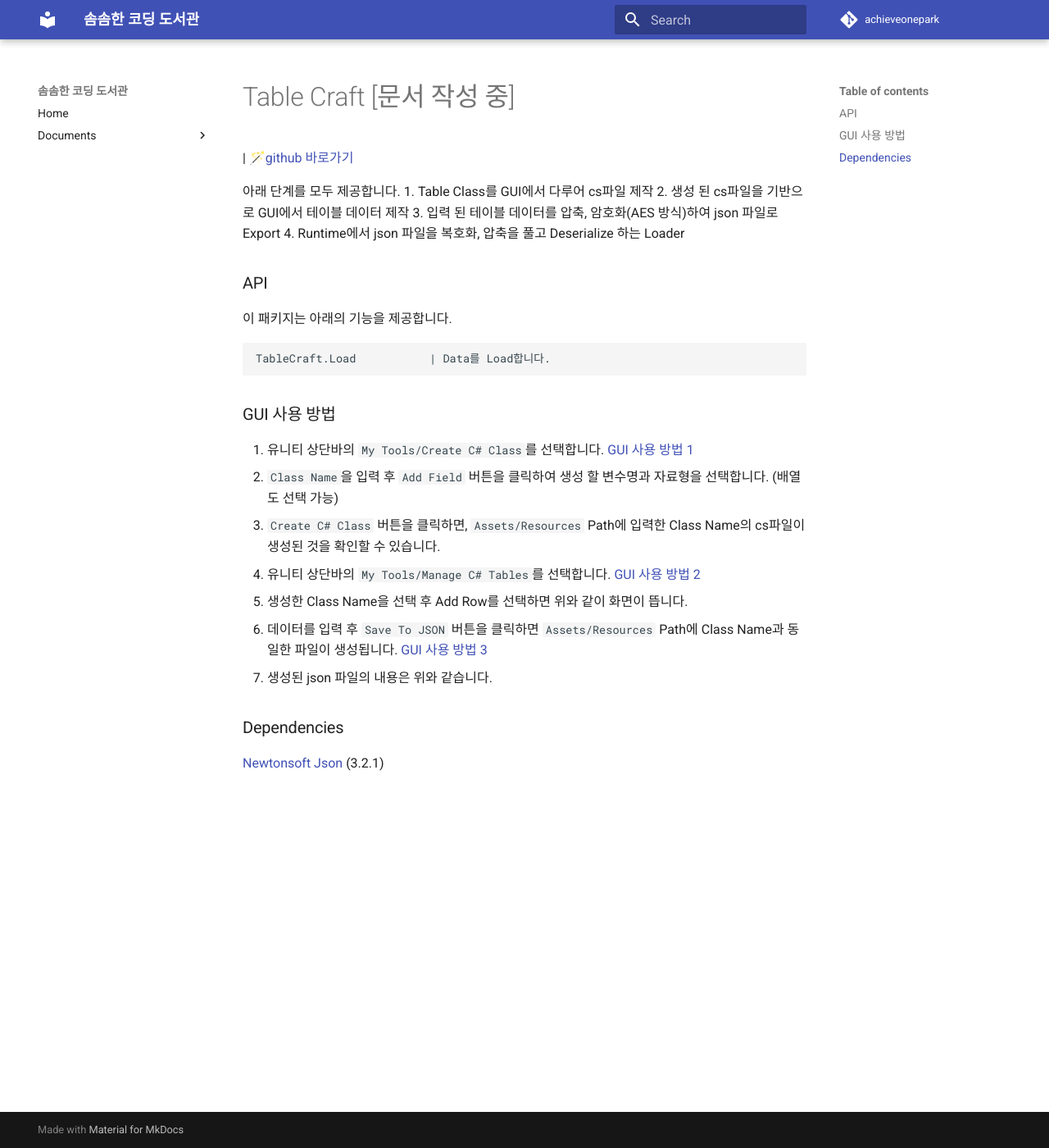
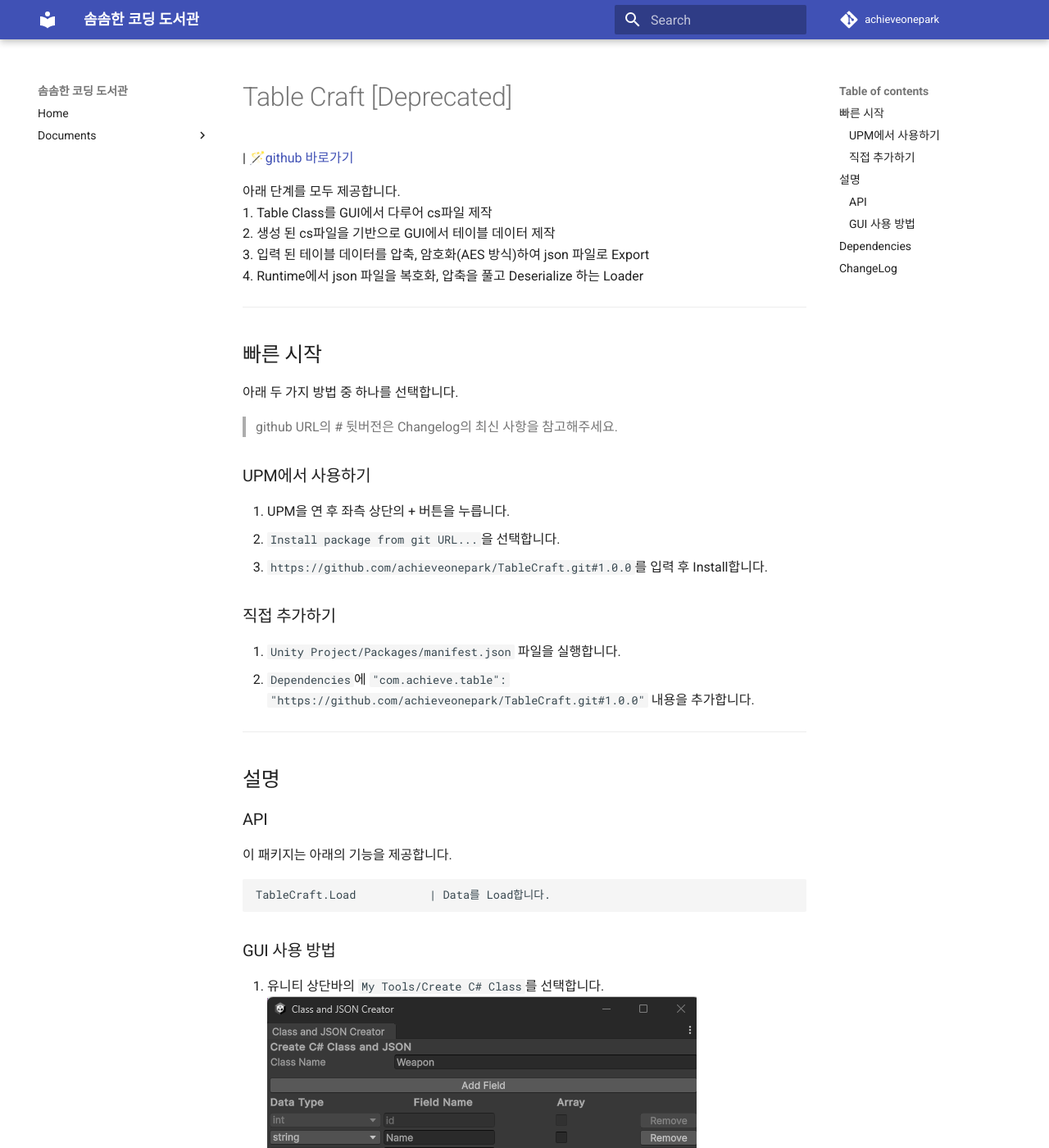
Before and after one commit to achieveonepark/cording-library, an MkDocs documentation site: the page built from docs/Documents/TableCraft/TableCraft.md, in a window 1280 px wide and 1400 px high. Shown: the whole window at 82% size. Built offline with MkDocs 1.6.1 and Material for MkDocs 9.7.7, drawn with Linux system fonts in a browser that asks for light colours.

Commit message:
feat: 내용 추가

```diff
--- a/docs/Documents/TableCraft/TableCraft.md
+++ b/docs/Documents/TableCraft/TableCraft.md
@@ -1,11 +1,31 @@
-# Table Craft [문서 작성 중]
+# Table Craft [Deprecated]
 | [🪄github 바로가기][git]
 
-아래 단계를 모두 제공합니다.
-1. Table Class를 GUI에서 다루어 cs파일 제작
-2. 생성 된 cs파일을 기반으로 GUI에서 테이블 데이터 제작
-3. 입력 된 테이블 데이터를 압축, 암호화(AES 방식)하여 json 파일로 Export
-4. Runtime에서 json 파일을 복호화, 압축을 풀고 Deserialize 하는 Loader
+아래 단계를 모두 제공합니다.<br>
+1. Table Class를 GUI에서 다루어 cs파일 제작<br>
+2. 생성 된 cs파일을 기반으로 GUI에서 테이블 데이터 제작<br>
+3. 입력 된 테이블 데이터를 압축, 암호화(AES 방식)하여 json 파일로 Export<br>
+4. Runtime에서 json 파일을 복호화, 압축을 풀고 Deserialize 하는 Loader<br>
+
+---
+
+## 빠른 시작
+아래 두 가지 방법 중 하나를 선택합니다.
+
+>github URL의 # 뒷버전은 Changelog의 최신 사항을 참고해주세요.
+
+### UPM에서 사용하기
+1. UPM을 연 후 좌측 상단의 + 버튼을 누릅니다.
+2. `Install package from git URL...`을 선택합니다.
+3. `https://github.com/achieveonepark/TableCraft.git#1.0.0`를 입력 후 Install합니다.
+
+### 직접 추가하기
+1. `Unity Project/Packages/manifest.json` 파일을 실행합니다.
+2. `Dependencies`에 `"com.achieve.table": "https://github.com/achieveonepark/TableCraft.git#1.0.0"` 내용을 추가합니다.
+
+---
+
+## 설명
 
 ### API
 
@@ -15,21 +35,26 @@
 
 ### GUI 사용 방법
 
-1. 유니티 상단바의 `My Tools/Create C# Class`를 선택합니다.
-[GUI 사용 방법 1]
+1. 유니티 상단바의 `My Tools/Create C# Class`를 선택합니다.<br>
+![GUI 사용 방법 1]<br>
 2. `Class Name`을 입력 후 `Add Field` 버튼을 클릭하여 생성 할 변수명과 자료형을 선택합니다. (배열도 선택 가능)
 3. `Create C# Class` 버튼을 클릭하면, `Assets/Resources` Path에 입력한 Class Name의 cs파일이 생성된 것을 확인할 수 있습니다.
-4. 유니티 상단바의 `My Tools/Manage C# Tables`를 선택합니다.
-[GUI 사용 방법 2]
+4. 유니티 상단바의 `My Tools/Manage C# Tables`를 선택합니다.<br>
+![GUI 사용 방법 2]<br>
 5. 생성한 Class Name을 선택 후 Add Row를 선택하면 위와 같이 화면이 뜹니다.
-6. 데이터를 입력 후 `Save To JSON` 버튼을 클릭하면 `Assets/Resources` Path에 Class Name과 동일한 파일이 생성됩니다.
-[GUI 사용 방법 3]
+6. 데이터를 입력 후 `Save To JSON` 버튼을 클릭하면 `Assets/Resources` Path에 Class Name과 동일한 파일이 생성됩니다.<br>
+![GUI 사용 방법 3]<br>
 7. 생성된 json 파일의 내용은 위와 같습니다.
 
+---
 
-### Dependencies
+## Dependencies
 [Newtonsoft Json](https://github.com/needle-mirror/com.unity.nuget.newtonsoft-json#3.2.1) (3.2.1)
 
+---
+
+## ChangeLog
+[link](https://github.com/achieveonepark/TableCraft/blob/main/CHANGELOG.md)
 
 [git]: https://github.com/achieveonepark/TableCraft
 
```
Also changed, not shown: docs/Analysis/Photon Quantum3/Matchmaking.md (renamed from docs/Documents/BreezeIAP/AchievePurchase.md, +28 -3 lines), docs/Analysis/UnityIAP/UnityIAP.md (added, +1 -0 lines), docs/Documents/BreezeIAP/BreezeIAP.md (added, +95 -0 lines), docs/Documents/DataProtector/DataProtector.md (added, +46 -0 lines), docs/Documents/GameFramework/GameFramework.md (added, +139 -0 lines), docs/Documents/InfinityValue/InfinityValue.md (added, +70 -0 lines), docs/Documents/LiteDB/LiteDB.md (added, +51 -0 lines), docs/Documents/QuickSave/QuickSave.md (added, +96 -0 lines), docs/Documents/SmartAddressables/SmartAddressables.md (added, +3 -0 lines), docs/index.md (+5 -8 lines).
